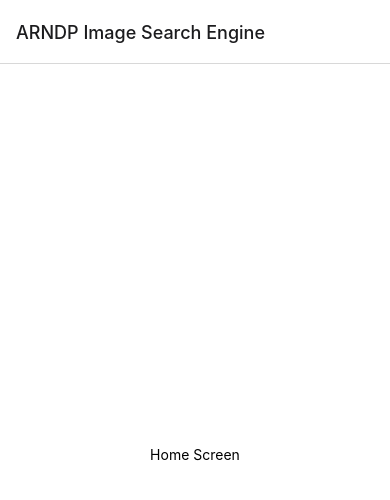
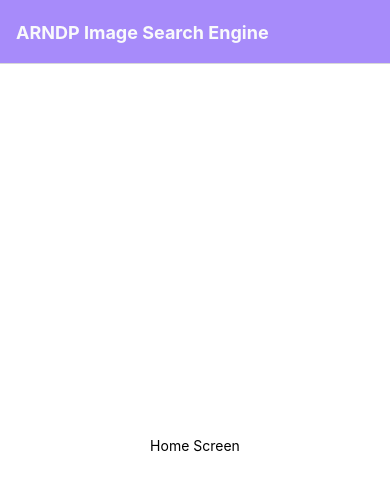
Before and after one commit to knielsen24/rn-dev-proto, a React Native app: screen /Home in a window 390 px wide. Shown: the top 500 px of the page. Built offline with nearby package versions, Linux system fonts and the light colour scheme.

Commit message:
added color theme palette

```diff
--- a/App.js
+++ b/App.js
@@ -1,5 +1,4 @@
 import { StatusBar } from "expo-status-bar";
-import { StyleSheet, Text, View } from "react-native";
 import { NavigationContainer } from "@react-navigation/native";
 import { SafeAreaProvider } from "react-native-safe-area-context";
 import MainStack from "./navigators/MainStack";
@@ -14,12 +13,3 @@ export default function App() {
         </SafeAreaProvider>
     );
 }
-
-const styles = StyleSheet.create({
-    container: {
-        flex: 1,
-        backgroundColor: "#fff",
-        alignItems: "center",
-        justifyContent: "center",
-    },
-});
--- a/components/SearchInput.js
+++ b/components/SearchInput.js
@@ -0,0 +1,18 @@
+import { View, TextInput, StyleSheet } from "react-native";
+
+export default function SearchInput() {
+    return (
+        <View style={styles.container}>
+            <TextInput />
+        </View>
+    );
+}
+
+const styles = StyleSheet.create({
+    container: {
+        flexDirection: "row",
+        backgroundColor: "#fff",
+        alignItems: "center",
+        justifyContent: "center",
+    },
+});
--- /dev/null
+++ b/lib/theme.js
@@ -0,0 +1,30 @@
+const COLORS = {
+    violet050: "#f5f3ff",
+    violet100: "#ede9fe",
+    violet200: "#ddd6fe",
+    violet300: "#c4b5fd",
+    violet400: "#a78bfa",
+    violet500: "#8b5cf6",
+    violet600: "#7c3aed",
+    violet700: "#6d28d9",
+    violet800: "#5b21b6",
+    violet900: "#4c1d95",
+    violet950: "#2e1065",
+
+    gray050: "#f9fafb",
+    gray100: "#f3f4f6",
+    gray200: "#e5e7eb",
+    gray300: "#d1d5db",
+    gray400: "#9ca3af",
+    gray500: "#6b7280",
+    gray600: "#4b5563",
+    gray700: "#374151",
+    gray800: "#1f2937",
+    gray900: "#111827",
+    gray950: "#030712",
+
+    yellowOrange: "#FFAB3D",
+    white: "#FFFFFF",
+};
+
+export { COLORS };
--- a/navigators/MainStack.js
+++ b/navigators/MainStack.js
@@ -1,4 +1,5 @@
 import { createNativeStackNavigator } from "@react-navigation/native-stack";
+import { COLORS } from "../lib/theme";
 
 import Home from "../screens/Home";
 
@@ -6,7 +7,17 @@ const Stack = createNativeStackNavigator();
 
 export default function MainStack() {
     return (
-        <Stack.Navigator initialRouteName="Home">
+        <Stack.Navigator initialRouteName="Home"
+            screenOptions={{
+                headerStyle: {
+                    backgroundColor: COLORS.violet400,
+                },
+                headerTintColor: COLORS.gray050,
+                headerTitleStyle: {
+                    fontWeight: "bold",
+                },
+            }}
+        >
             <Stack.Screen
                 name="Home"
                 component={Home}
--- a/screens/Home.js
+++ b/screens/Home.js
@@ -1,9 +1,13 @@
 import { StyleSheet, Text, View } from "react-native";
+import SearchInput from "../components/SearchInput";
 
 export default function Home() {
     return (
         <View style={styles.container}>
             <Text>Home Screen</Text>
+            <View>
+                <SearchInput />
+            </View>
         </View>
     );
 }
```
